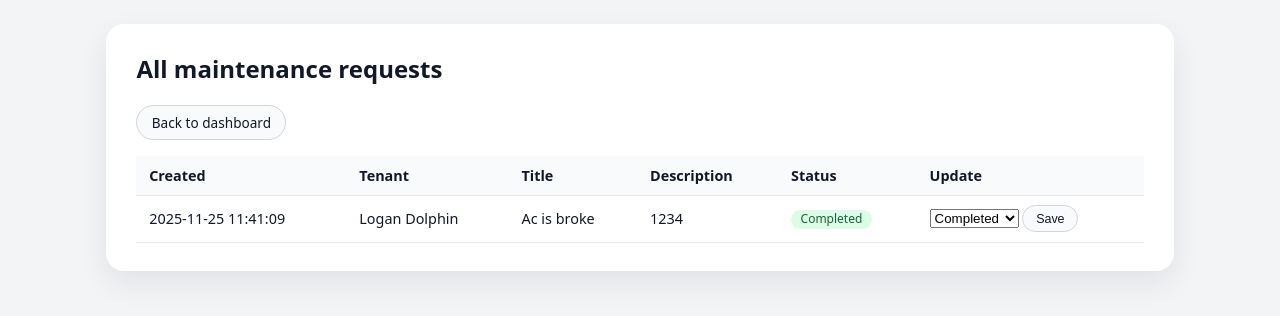
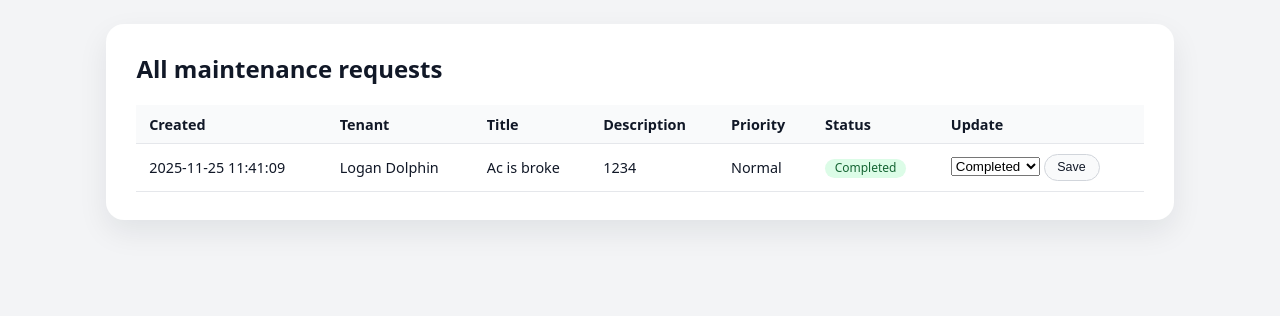
Before and after one commit to MrCakeguy123/tenant-landlord-app, a Flask app: page /landlord/requests in a window 1280 px wide. Shown: the part 52-368 px from the top of the page. Run offline with Flask 3, Linux system fonts and the light colour scheme; a user stored in the database is signed in; data comes from the database, SQL or seed files in the repository.

Commit message:
Enhance landlord requests display with priority and status
Refactor landlord requests template to include priority and overdue indicators.

```diff
--- a/templates/landlord_requests.html
+++ b/templates/landlord_requests.html
@@ -2,9 +2,6 @@
 {% block content %}
   <section class="card">
     <h1>{{ t('landlord_all_requests') }}</h1>
-    <p>
-      <a class="button" href="{{ url_for('landlord_dashboard') }}">Back to dashboard</a>
-    </p>
 
     {% if requests %}
       <table class="table">
@@ -14,13 +11,17 @@
             <th>{{ t('col_tenant') }}</th>
             <th>{{ t('col_title') }}</th>
             <th>{{ t('col_description') }}</th>
+            <th>{{ t('col_priority') }}</th>
             <th>{{ t('col_status') }}</th>
             <th>{{ t('col_update') }}</th>
           </tr>
         </thead>
         <tbody>
           {% for r in requests %}
-            <tr>
+            {% set priority = r.priority or 'Normal' %}
+            {% set p_key = 'priority_' + priority|lower %}
+            {% set p_class = 'priority-' + priority|lower %}
+            <tr class="{% if r.is_overdue %}row-overdue{% endif %}">
               <td>{{ r.created_at }}</td>
               <td>{{ r.tenant_name or r.tenant_username }}</td>
               <td>{{ r.title }}</td>
@@ -33,6 +34,11 @@
                 {% endif %}
               </td>
               <td>
+                <span class="priority-badge {{ p_class }}">
+                  {{ t(p_key) }}
+                </span>
+              </td>
+              <td>
                 {% if r.status == 'Open' %}
                   {% set m_class = 'open' %}
                 {% elif r.status == 'In progress' %}
@@ -43,6 +49,9 @@
                 <span class="status-badge status-{{ m_class }}">
                   {{ r.status }}
                 </span>
+                {% if r.is_overdue %}
+                  <span class="overdue-badge">{{ t('label_overdue') }}</span>
+                {% endif %}
               </td>
               <td>
                 <form method="post" action="{{ url_for('landlord_update_request_status', request_id=r.id) }}">
```
